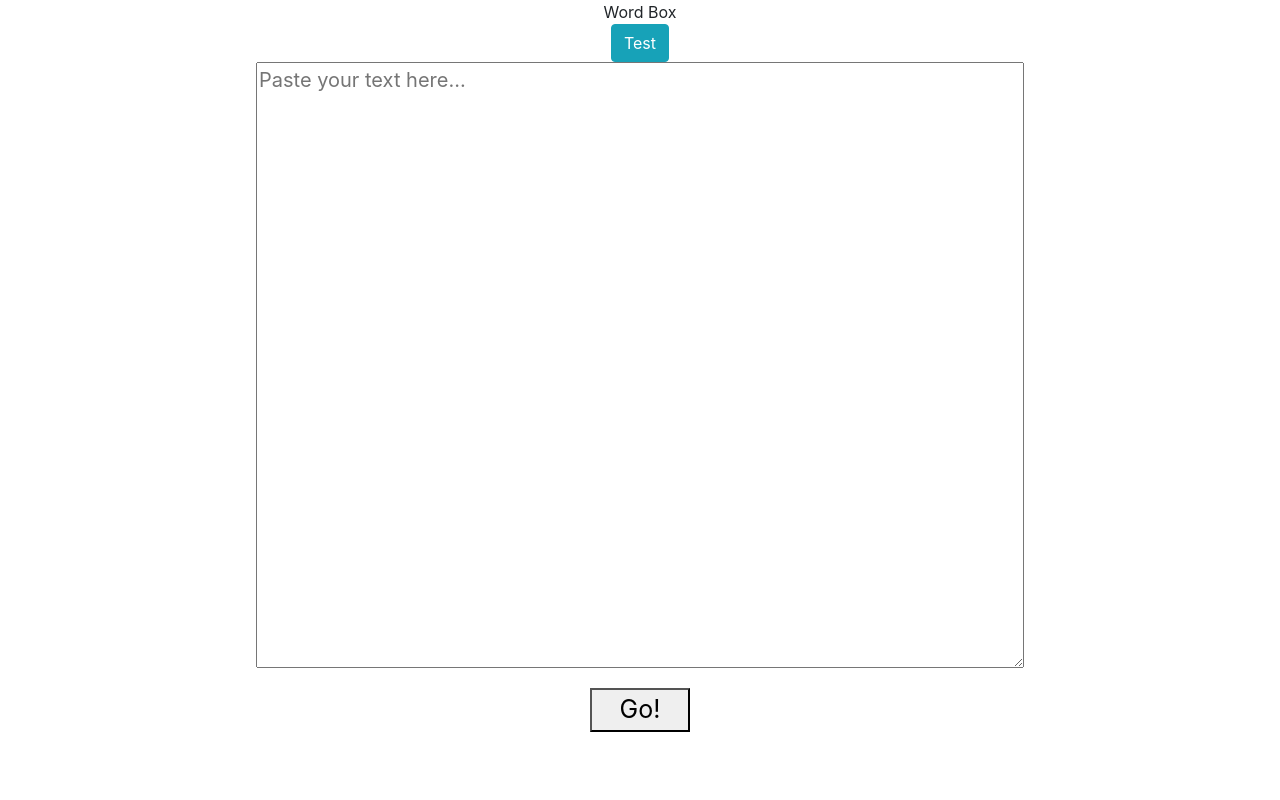
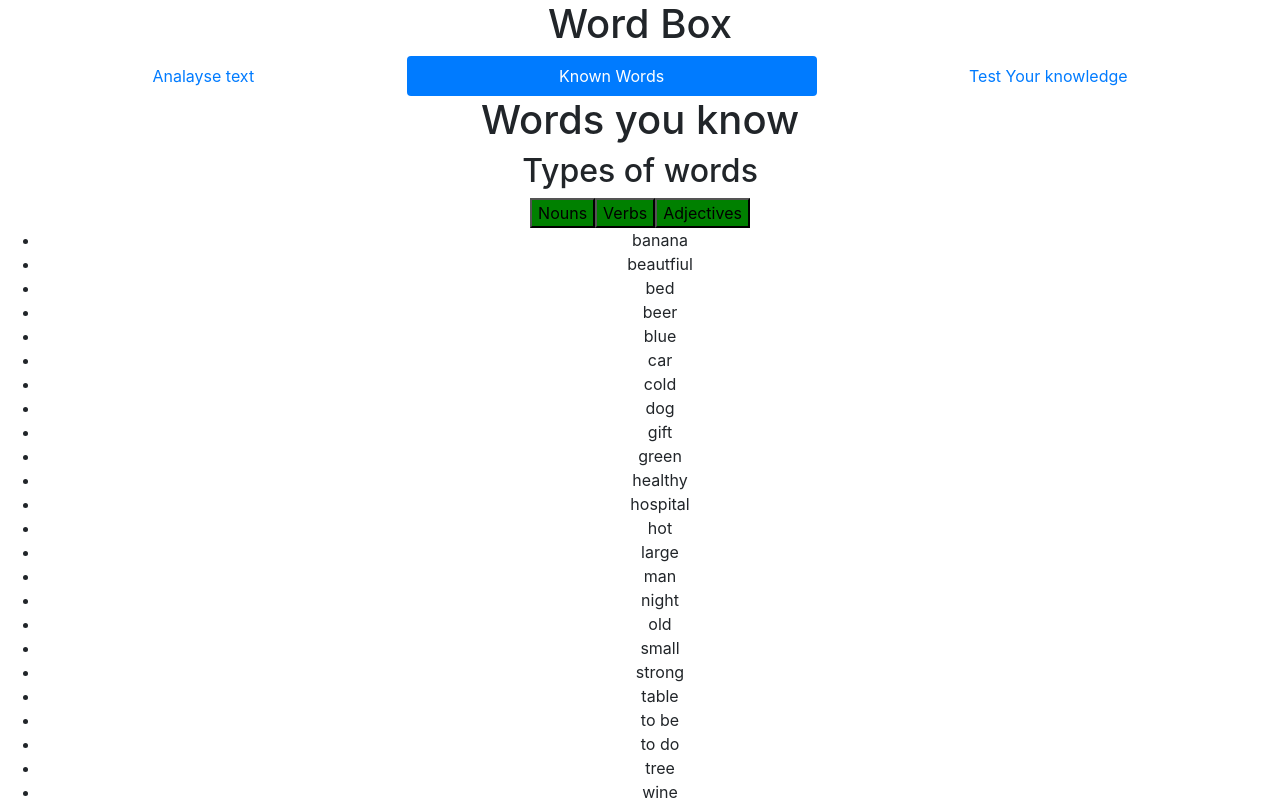
Before and after one commit to tommcandrew/Word-Box, a React (Create React App) app: page / in a window 1280 px wide. Shown: the top 800 px of the page. Built offline with nearby package versions, Linux system fonts and the light colour scheme.

Commit message:
enable tab navigation between app pages

```diff
--- a/src/App.js
+++ b/src/App.js
@@ -5,7 +5,7 @@ import TestPage from './Components/TestPage';
 import {rndSentence} from './Components/TestMaker';
 import {wordList} from './Assets/Vocab';
 import './App.css';
-import {Button} from  'react-bootstrap';
+import {Tabs, Tab} from  'react-bootstrap';
 import 'bootstrap/dist/css/bootstrap.css';
 
 class App extends React.Component {
@@ -14,7 +14,9 @@ class App extends React.Component {
     typesToShow : ['Nouns', 'Verbs', 'Adjectives'],
     translationMode : 'fromEng',
     userAnswer: '',
-    sentences: rndSentence(wordList)
+    sentences: rndSentence(wordList),
+
+    tabToShow: 'WordList'
   }
 
   changeToShow = (category) => {
@@ -46,14 +48,24 @@ class App extends React.Component {
   render() {
     return (
       <div className="App">
-        <header className="App-header">Word Box</header>
-        <Button variant='info'>Test</Button>
+        <h1 className="App-header">Word Box</h1>
+        <Tabs
+          activeKey={this.state.tabToShow}
+          onSelect={key => this.setState({tabToShow:key})}
+          variant = 'pills'
+          fill
+        >
+        <Tab eventKey='Reader' title='Analayse text'>
           <Reader />
+        </Tab>
+        <Tab eventKey='WordList' title='Known Words'>
           <WordListDisplay
             words={this.state.knownWords}
             types={this.state.typesToShow}
             changeTypes={this.changeToShow}
           />
+        </Tab>
+        <Tab eventKey='testPage' title='Test Your knowledge'>
           <TestPage
             words={this.state.knownWords}
             transMode={this.state.translationMode}
@@ -62,6 +74,8 @@ class App extends React.Component {
             testQ={this.state.sentences}
             changeAns={this.ChangeAnswerHandler}
           />
+        </Tab>
+        </Tabs>
       </div>
     );
   }
```
Lines whose indentation alone changed are shown as unchanged.
